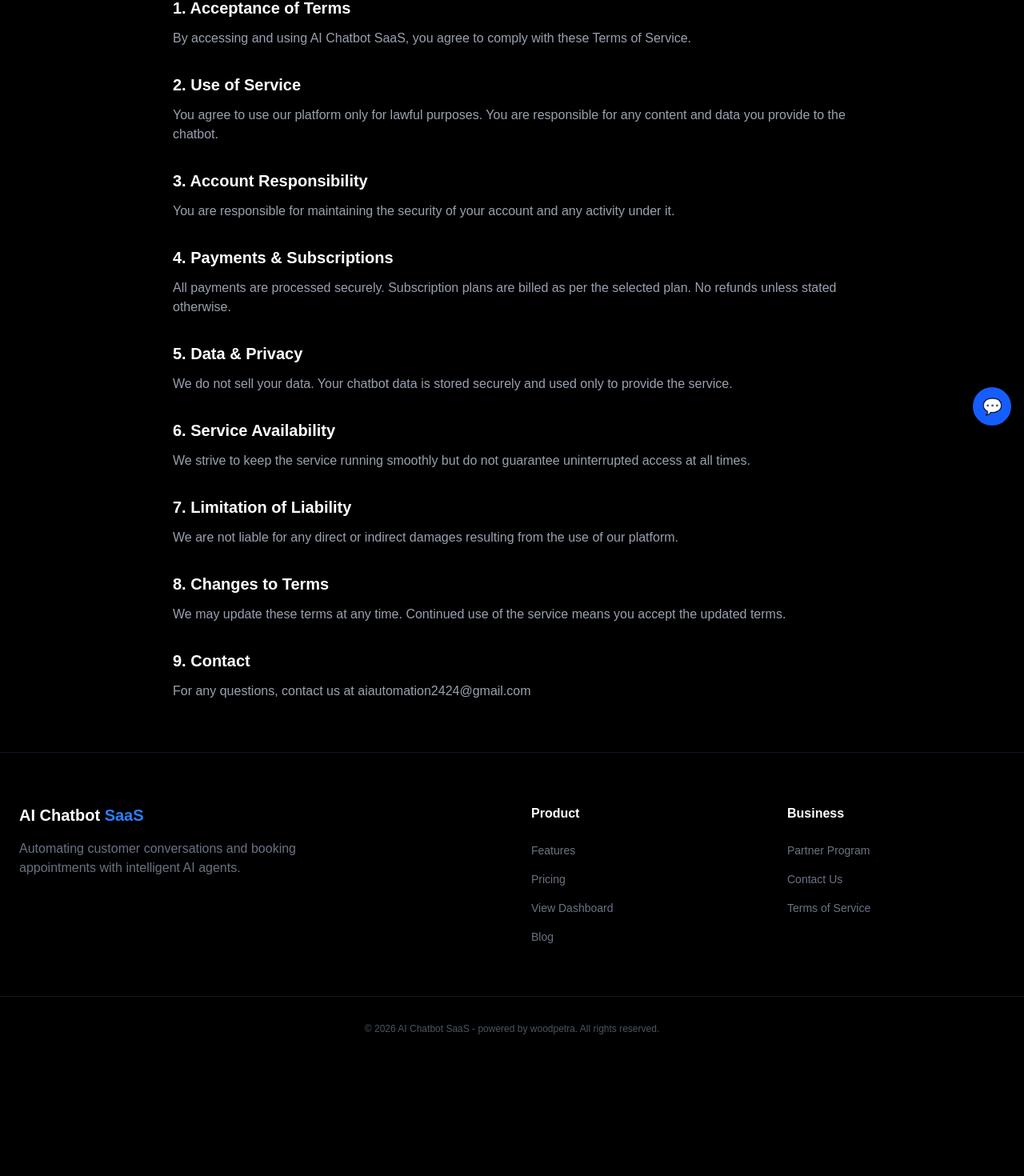
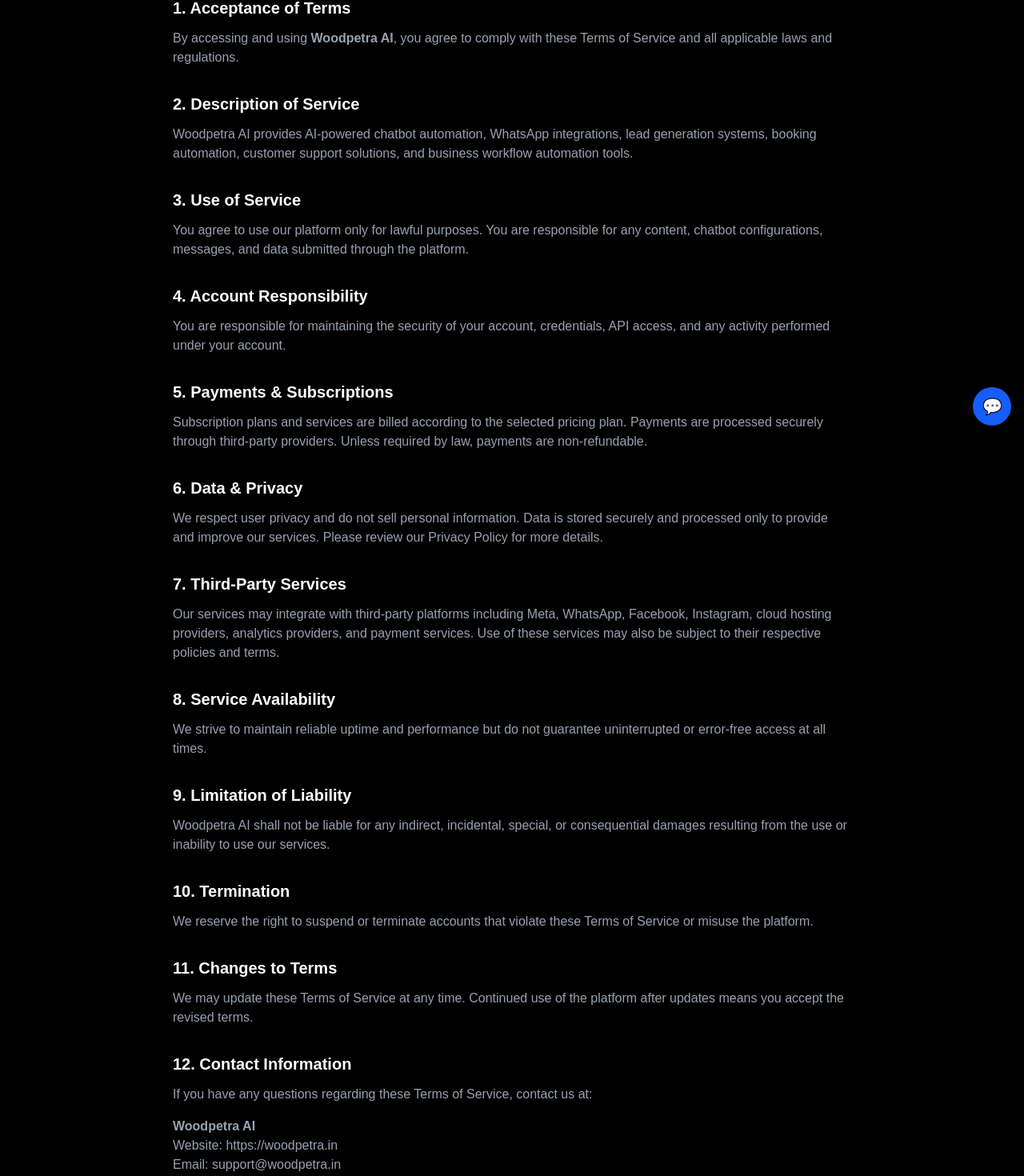
Before and after one commit to snapcartgo/ai-chatbot-saas, a Next.js app: page /terms in a window 1280 px wide. Shown: the part 252-1722 px from the top of the page at 80% size. Before the commit the page ends 1578 px from the top, so only its background shows below. Built offline with nearby package versions, Linux system fonts and the light colour scheme; no server answers; the database is empty.

Commit message:
updated woodpetra

```diff
--- a/app/components/Footer.tsx
+++ b/app/components/Footer.tsx
@@ -11,7 +11,7 @@ export default function Footer() {
         {/* Column 1: Brand */}
         <div className="col-span-1 md:col-span-2">
           <Link href="/" className="text-xl font-bold text-white mb-4 block">
-            AI Chatbot <span className="text-blue-500">SaaS</span>
+            Woodpetra <span className="text-blue-500">AI</span>
           </Link>
           <p className="text-gray-500 max-w-sm">
             Automating customer conversations and booking appointments with intelligent AI agents.
@@ -46,7 +46,7 @@ export default function Footer() {
       </div>
 
       <div className="max-w-7xl mx-auto px-6 mt-16 pt-8 border-t border-gray-900 text-center text-gray-600 text-xs">
-        © {currentYear} AI Chatbot SaaS - powered by woodpetra. All rights reserved.
+        © {currentYear} Woodpetra AI - powered by woodpetra. All rights reserved.
       </div>
     </footer>
   );
--- a/app/components/Header.tsx
+++ b/app/components/Header.tsx
@@ -66,7 +66,7 @@ export default function Header() {
     }}>
       <div style={{ display: "flex", alignItems: "center", gap: "30px" }}>
         <Link href="/" style={{ color: "#3b82f6", fontWeight: "bold", textDecoration: "none", fontSize: "1.2rem" }}>
-          AI Chatbot SaaS
+          Woodpetra AI
         </Link>
 
         <div style={{ display: "flex", gap: "20px", fontSize: "14px" }}>
--- a/app/page.tsx
+++ b/app/page.tsx
@@ -24,7 +24,7 @@ export default function HomeClient() {
       <nav className="flex flex-col md:flex-row justify-between items-center px-4 md:px-8 py-4 border-b border-gray-800 gap-3">
 
         <h1 className="text-lg md:text-xl font-bold text-blue-500">
-          AI Chatbot SaaS
+          Woodpetra AI
         </h1>
 
         <div className="flex gap-3 md:gap-6">
--- a/app/privacy/page.tsx
+++ b/app/privacy/page.tsx
@@ -19,10 +19,17 @@ export default function PrivacyPolicy() {
       </p>
 
       <p>
-        Welcome to <strong>AI Chatbot SaaS</strong>, powered by{" "}
-        <strong>woodpetra</strong>. This Privacy Policy explains how we
-        collect, use, store, and protect information when you use our
-        platform, services, website, and automation tools.
+        Welcome to <strong>Woodpetra AI</strong>, an AI chatbot and automation
+        platform powered by <strong>woodpetra.in</strong>. This Privacy Policy
+        explains how we collect, use, store, and protect information when you
+        use our platform, services, website, chatbot systems, and automation
+        tools.
+      </p>
+
+      <p>
+        Woodpetra AI provides AI-powered WhatsApp automation, customer support
+        chatbots, booking systems, lead generation tools, and business workflow
+        automation services.
       </p>
 
       <h2>1. Information We Collect</h2>
@@ -35,6 +42,7 @@ export default function PrivacyPolicy() {
         <li>WhatsApp messages and chatbot interaction data</li>
         <li>Automation workflow data and chatbot configurations</li>
         <li>Usage analytics and technical information</li>
+        <li>Device, browser, and log information</li>
       </ul>
 
       <h2>2. How We Use Your Information</h2>
@@ -42,21 +50,22 @@ export default function PrivacyPolicy() {
       <p>Your information is used to:</p>
 
       <ul>
-        <li>Provide chatbot and automation services</li>
+        <li>Provide AI chatbot and automation services</li>
         <li>Improve platform performance and user experience</li>
         <li>Manage WhatsApp integrations and API services</li>
         <li>Provide customer support</li>
         <li>Maintain platform security and prevent abuse</li>
+        <li>Analyze and improve our products and services</li>
       </ul>
 
       <h2>3. Data Sharing</h2>
 
       <p>
         We do not sell or rent your personal information to third parties.
-        Information may only be shared with trusted service providers or
-        platform partners when required to operate our services, comply with
-        legal obligations, or support integrations such as Meta and WhatsApp
-        services.
+        Information may only be shared with trusted service providers, hosting
+        providers, or platform partners when required to operate our services,
+        comply with legal obligations, or support integrations such as Meta,
+        WhatsApp, Facebook, and Instagram services.
       </p>
 
       <h2>4. Data Security</h2>
@@ -71,9 +80,9 @@ export default function PrivacyPolicy() {
 
       <p>
         Our platform may integrate with third-party services including Meta,
-        WhatsApp, Facebook, Instagram, and cloud hosting providers. Your use
-        of these services may also be subject to their respective privacy
-        policies and terms.
+        WhatsApp, Facebook, Instagram, cloud hosting providers, analytics
+        services, and payment providers. Your use of these services may also be
+        subject to their respective privacy policies and terms.
       </p>
 
       <h2>6. Data Retention</h2>
@@ -116,9 +125,11 @@ export default function PrivacyPolicy() {
       </p>
 
       <p>
-        <strong>woodpetra</strong>
+        <strong>Woodpetra AI</strong>
         <br />
-        Email: <strong>aiworkflows@snapcartgo.com</strong>
+        Website: <strong>https://woodpetra.in</strong>
+        <br />
+        Email: <strong>support@woodpetra.in</strong>
       </p>
 
       <hr style={{ marginTop: "40px", borderColor: "#333" }} />
@@ -130,7 +141,7 @@ export default function PrivacyPolicy() {
           marginTop: "20px",
         }}
       >
-        Powered by woodpetra
+        © 2026 Woodpetra AI. All rights reserved.
       </p>
     </div>
   );
--- a/app/terms/page.tsx
+++ b/app/terms/page.tsx
@@ -4,61 +4,149 @@ export default function TermsPage() {
       <h1 className="text-3xl font-bold mb-8">Terms of Service</h1>
 
       <p className="text-gray-400 mb-6">
-        Last updated: March 2026
+        Last updated: May 2026
       </p>
 
       {/* Section */}
-      <h2 className="text-xl font-semibold mt-8 mb-3">1. Acceptance of Terms</h2>
+      <h2 className="text-xl font-semibold mt-8 mb-3">
+        1. Acceptance of Terms
+      </h2>
+
       <p className="text-gray-400">
-        By accessing and using AI Chatbot SaaS, you agree to comply with these Terms of Service.
+        By accessing and using <strong>Woodpetra AI</strong>, you agree to
+        comply with these Terms of Service and all applicable laws and
+        regulations.
       </p>
 
       {/* Section */}
-      <h2 className="text-xl font-semibold mt-8 mb-3">2. Use of Service</h2>
+      <h2 className="text-xl font-semibold mt-8 mb-3">
+        2. Description of Service
+      </h2>
+
       <p className="text-gray-400">
-        You agree to use our platform only for lawful purposes. You are responsible for any content and data you provide to the chatbot.
+        Woodpetra AI provides AI-powered chatbot automation, WhatsApp
+        integrations, lead generation systems, booking automation, customer
+        support solutions, and business workflow automation tools.
       </p>
 
       {/* Section */}
-      <h2 className="text-xl font-semibold mt-8 mb-3">3. Account Responsibility</h2>
+      <h2 className="text-xl font-semibold mt-8 mb-3">
+        3. Use of Service
+      </h2>
+
       <p className="text-gray-400">
-        You are responsible for maintaining the security of your account and any activity under it.
+        You agree to use our platform only for lawful purposes. You are
+        responsible for any content, chatbot configurations, messages, and data
+        submitted through the platform.
       </p>
 
       {/* Section */}
-      <h2 className="text-xl font-semibold mt-8 mb-3">4. Payments & Subscriptions</h2>
+      <h2 className="text-xl font-semibold mt-8 mb-3">
+        4. Account Responsibility
+      </h2>
+
       <p className="text-gray-400">
-        All payments are processed securely. Subscription plans are billed as per the selected plan. No refunds unless stated otherwise.
+        You are responsible for maintaining the security of your account,
+        credentials, API access, and any activity performed under your account.
       </p>
 
       {/* Section */}
-      <h2 className="text-xl font-semibold mt-8 mb-3">5. Data & Privacy</h2>
+      <h2 className="text-xl font-semibold mt-8 mb-3">
+        5. Payments & Subscriptions
+      </h2>
+
       <p className="text-gray-400">
-        We do not sell your data. Your chatbot data is stored securely and used only to provide the service.
+        Subscription plans and services are billed according to the selected
+        pricing plan. Payments are processed securely through third-party
+        providers. Unless required by law, payments are non-refundable.
       </p>
 
       {/* Section */}
-      <h2 className="text-xl font-semibold mt-8 mb-3">6. Service Availability</h2>
+      <h2 className="text-xl font-semibold mt-8 mb-3">
+        6. Data & Privacy
+      </h2>
+
       <p className="text-gray-400">
-        We strive to keep the service running smoothly but do not guarantee uninterrupted access at all times.
+        We respect user privacy and do not sell personal information. Data is
+        stored securely and processed only to provide and improve our services.
+        Please review our Privacy Policy for more details.
       </p>
 
       {/* Section */}
-      <h2 className="text-xl font-semibold mt-8 mb-3">7. Limitation of Liability</h2>
+      <h2 className="text-xl font-semibold mt-8 mb-3">
+        7. Third-Party Services
+      </h2>
+
       <p className="text-gray-400">
-        We are not liable for any direct or indirect damages resulting from the use of our platform.
+        Our services may integrate with third-party platforms including Meta,
+        WhatsApp, Facebook, Instagram, cloud hosting providers, analytics
+        providers, and payment services. Use of these services may also be
+        subject to their respective policies and terms.
       </p>
 
       {/* Section */}
-      <h2 className="text-xl font-semibold mt-8 mb-3">8. Changes to Terms</h2>
+      <h2 className="text-xl font-semibold mt-8 mb-3">
+        8. Service Availability
+      </h2>
+
       <p className="text-gray-400">
-        We may update these terms at any time. Continued use of the service means you accept the updated terms.
+        We strive to maintain reliable uptime and performance but do not
+        guarantee uninterrupted or error-free access at all times.
       </p>
 
       {/* Section */}
-      <h2 className="text-xl font-semibold mt-8 mb-3">9. Contact</h2>
+      <h2 className="text-xl font-semibold mt-8 mb-3">
+        9. Limitation of Liability
+      </h2>
+
       <p className="text-gray-400">
-        For any questions, contact us at aiautomation2424@gmail.com
+        Woodpetra AI shall not be liable for any indirect, incidental, special,
+        or consequential damages resulting from the use or inability to use our
+        services.
+      </p>
+
+      {/* Section */}
+      <h2 className="text-xl font-semibold mt-8 mb-3">
+        10. Termination
+      </h2>
+
+      <p className="text-gray-400">
+        We reserve the right to suspend or terminate accounts that violate
+        these Terms of Service or misuse the platform.
+      </p>
+
+      {/* Section */}
+      <h2 className="text-xl font-semibold mt-8 mb-3">
+        11. Changes to Terms
+      </h2>
+
+      <p className="text-gray-400">
+        We may update these Terms of Service at any time. Continued use of the
+        platform after updates means you accept the revised terms.
+      </p>
+
+      {/* Section */}
+      <h2 className="text-xl font-semibold mt-8 mb-3">
+        12. Contact Information
+      </h2>
+
+      <p className="text-gray-400">
+        If you have any questions regarding these Terms of Service, contact us
+        at:
+      </p>
+
+      <p className="text-gray-400 mt-4">
+        <strong>Woodpetra AI</strong>
+        <br />
+        Website: https://woodpetra.in
+        <br />
+        Email: support@woodpetra.in
+      </p>
+
+      <hr className="border-gray-800 mt-12" />
+
+      <p className="text-gray-500 text-sm mt-6">
+        © 2026 Woodpetra AI. All rights reserved.
       </p>
     </div>
   );
--- a/lib/payment-fulfillment.ts
+++ b/lib/payment-fulfillment.ts
@@ -7,12 +7,32 @@ const supabase = createClient(
 
 const PLAN_CONFIG: Record<
   "starter" | "pro" | "growth" | "enterprise",
-  { amount: number; chatbot_limit: number; message_limit: number }
+  {
+    amount: number;
+    chatbot_limit: number;
+    message_limit: number;
+  }
 > = {
-  starter: { amount: 999, chatbot_limit: 1, message_limit: 1000 },
-  pro: { amount: 1999, chatbot_limit: 2, message_limit: 3000 },
-  growth: { amount: 4999, chatbot_limit: 5, message_limit: 12000 },
-  enterprise: { amount: 15000, chatbot_limit: 10, message_limit: 20000 },
+  starter: {
+    amount: 999,
+    chatbot_limit: 1,
+    message_limit: 1000,
+  },
+  pro: {
+    amount: 1999,
+    chatbot_limit: 2,
+    message_limit: 3000,
+  },
+  growth: {
+    amount: 4999,
+    chatbot_limit: 5,
+    message_limit: 12000,
+  },
+  enterprise: {
+    amount: 15000,
+    chatbot_limit: 5,
+    message_limit: 20000,
+  },
 };
 
 function normalizeEmail(value: string | null | undefined) {
@@ -49,6 +69,18 @@ async function getProfileByEmail(email: string) {
   return data;
 }
 
+function getOneMonthWindow() {
+  const now = new Date();
+  const end = new Date(now);
+  end.setMonth(end.getMonth() + 1);
+
+  return {
+    nowIso: now.toISOString(),
+    endIso: end.toISOString(),
+    endDate: end.toISOString().split("T")[0],
+  };
+}
+
 async function activateWebsitePlan(params: {
   profileId: string;
   email: string;
@@ -56,34 +88,33 @@ async function activateWebsitePlan(params: {
   amount?: number | null;
 }) {
   const cfg = PLAN_CONFIG[params.plan];
-  const amount =
+  const finalAmount =
     typeof params.amount === "number" && params.amount > 0
       ? params.amount
       : cfg.amount;
 
-  const now = new Date();
-  const expiry = new Date(now);
-  expiry.setDate(expiry.getDate() + 30);
+  const { nowIso, endIso, endDate } = getOneMonthWindow();
 
-  const { error } = await supabase.from("subscriptions").upsert(
-    {
+  const payload = {
     user_id: params.profileId,
     email: normalizeEmail(params.email),
     calendar_id: normalizeEmail(params.email),
     plan: params.plan,
     status: "active",
-      amount,
+    amount: finalAmount,
     chatbot_limit: cfg.chatbot_limit,
     message_limit: cfg.message_limit,
     message_used: 0,
-      messages_reset_at: now.toISOString(),
-      billing_cycle_start: now.toISOString(),
-      billing_cycle_end: expiry.toISOString(),
-      plan_expiry: expiry.toISOString(),
-      updated_at: now.toISOString(),
-    },
-    { onConflict: "user_id" }
-  );
+    messages_reset_at: nowIso,
+    billing_cycle_start: nowIso,
+    billing_cycle_end: endIso,
+    plan_expiry: endDate,
+    updated_at: nowIso,
+  };
+
+  const { error } = await supabase
+    .from("subscriptions")
+    .upsert(payload, { onConflict: "user_id" });
 
   if (error) {
     console.error("Subscription upsert error:", error);
@@ -92,21 +123,18 @@ async function activateWebsitePlan(params: {
 }
 
 async function activateWhatsAppPlan(profileId: string) {
-  const now = new Date();
-  const expiry = new Date(now);
-  expiry.setMonth(expiry.getMonth() + 1);
+  const { nowIso, endIso } = getOneMonthWindow();
 
-  const [{ error: subscriptionError }, { error: configError }] =
-    await Promise.all([
+  const [{ error: subError }, { error: configError }] = await Promise.all([
     supabase.from("whatsapp_subscriptions").upsert(
       {
         user_id: profileId,
         status: "active",
         plan: "whatsapp_automation",
+        message_limit: 1000,
         messages_used: 0,
-          message_limit: 1000,
-          updated_at: now.toISOString(),
-          expires_at: expiry.toISOString(),
+        updated_at: nowIso,
+        expires_at: endIso,
       },
       { onConflict: "user_id" }
     ),
@@ -120,9 +148,9 @@ async function activateWhatsAppPlan(profileId: string) {
     ),
   ]);
 
-  if (subscriptionError) {
-    console.error("WhatsApp subscription upsert error:", subscriptionError);
-    throw new Error(subscriptionError.message);
+  if (subError) {
+    console.error("WhatsApp subscription upsert error:", subError);
+    throw new Error(subError.message);
   }
 
   if (configError) {
@@ -142,7 +170,9 @@ async function updateReferralAfterPayment(params: {
   const { data: referral, error: referralError } = await supabase
     .from("referrals")
     .select("id, partner_id")
-    .or(`referred_user_id.eq.${params.profileId},referred_email.eq.${normalizedEmail}`)
+    .or(
+      `referred_user_id.eq.${params.profileId},referred_email.eq.${normalizedEmail}`
+    )
     .order("created_at", { ascending: false })
     .limit(1)
     .maybeSingle();
@@ -205,7 +235,7 @@ export async function fulfillSaasBilling(params: {
   }
 
   if (isWhatsAppPlan(params.rawPlan)) {
-    const amount =
+    const finalAmount =
       typeof params.amount === "number" && params.amount > 0
         ? params.amount
         : 999;
@@ -216,10 +246,13 @@ export async function fulfillSaasBilling(params: {
       profileId: profile.id,
       email,
       purchasedPlan: "whatsapp",
-      amount,
+      amount: finalAmount,
     });
 
-    return { type: "whatsapp" as const };
+    return {
+      type: "whatsapp" as const,
+      amount: finalAmount,
+    };
   }
 
   const plan = normalizePlan(params.rawPlan);
@@ -228,7 +261,7 @@ export async function fulfillSaasBilling(params: {
     throw new Error(`Invalid SaaS plan: ${params.rawPlan}`);
   }
 
-  const amount =
+  const finalAmount =
     typeof params.amount === "number" && params.amount > 0
       ? params.amount
       : PLAN_CONFIG[plan].amount;
@@ -237,15 +270,21 @@ export async function fulfillSaasBilling(params: {
     profileId: profile.id,
     email,
     plan,
-    amount,
+    amount: finalAmount,
   });
 
   await updateReferralAfterPayment({
     profileId: profile.id,
     email,
     purchasedPlan: plan,
-    amount,
+    amount: finalAmount,
   });
 
-  return { type: "website" as const, plan };
+  return {
+    type: "website" as const,
+    plan,
+    amount: finalAmount,
+    message_limit: PLAN_CONFIG[plan].message_limit,
+    chatbot_limit: PLAN_CONFIG[plan].chatbot_limit,
+  };
 }
```
Lines whose indentation alone changed are shown as unchanged.
